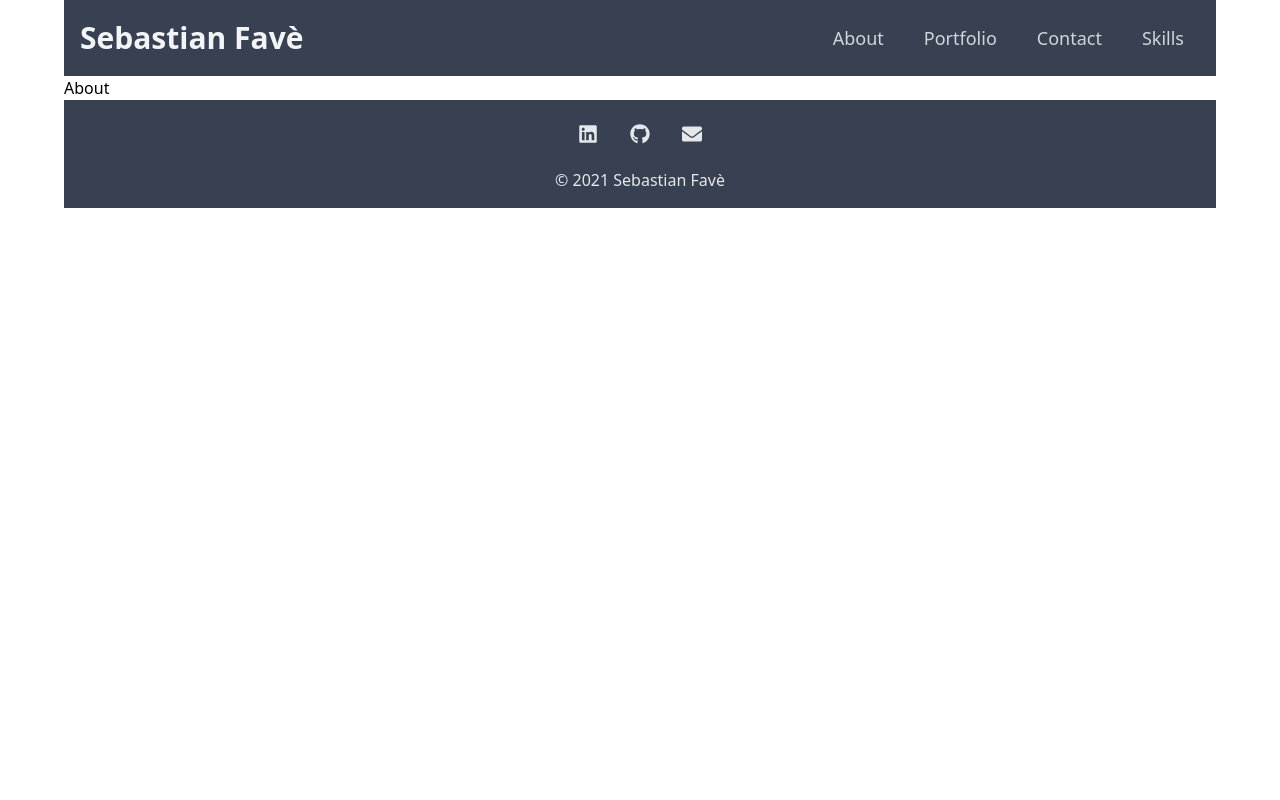
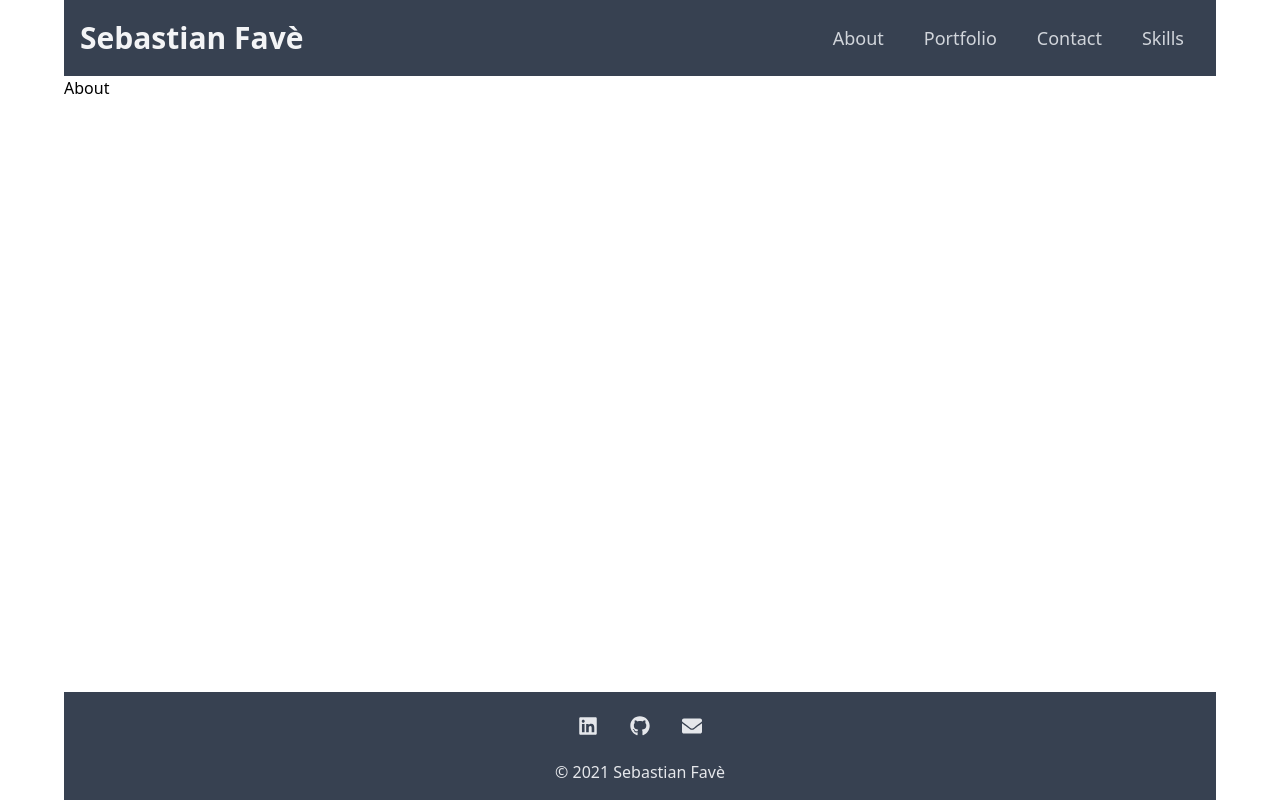
Before and after one commit to spfave/portfolio-react, a React (Create React App) app: page / in a window 1280 px wide. Built offline with nearby package versions, Linux system fonts and the light colour scheme.

Commit message:
implement vertical fit for main content

```diff
--- a/src/components/PortfolioSite.js
+++ b/src/components/PortfolioSite.js
@@ -7,9 +7,10 @@ export default function PortfolioSite() {
   const pages = ['About', 'Portfolio', 'Contact', 'Skills'];
 
   return (
-    <div>
+    <div className='flex flex-col w-full min-h-screen relative overflow-hidden'>
       <BrowserRouter>
         <Header pages={pages} />
+        <main className='flex-grow'>
           <Switch>
             {/*Default to About page*/}
             <Route path='/' exact component={pageComponents['About']} />
@@ -22,6 +23,7 @@ export default function PortfolioSite() {
             ))}
             <Route render={() => <Redirect to='/' />} />
           </Switch>
+        </main>
       </BrowserRouter>
       <Footer />
     </div>
```
Lines whose indentation alone changed are shown as unchanged.
